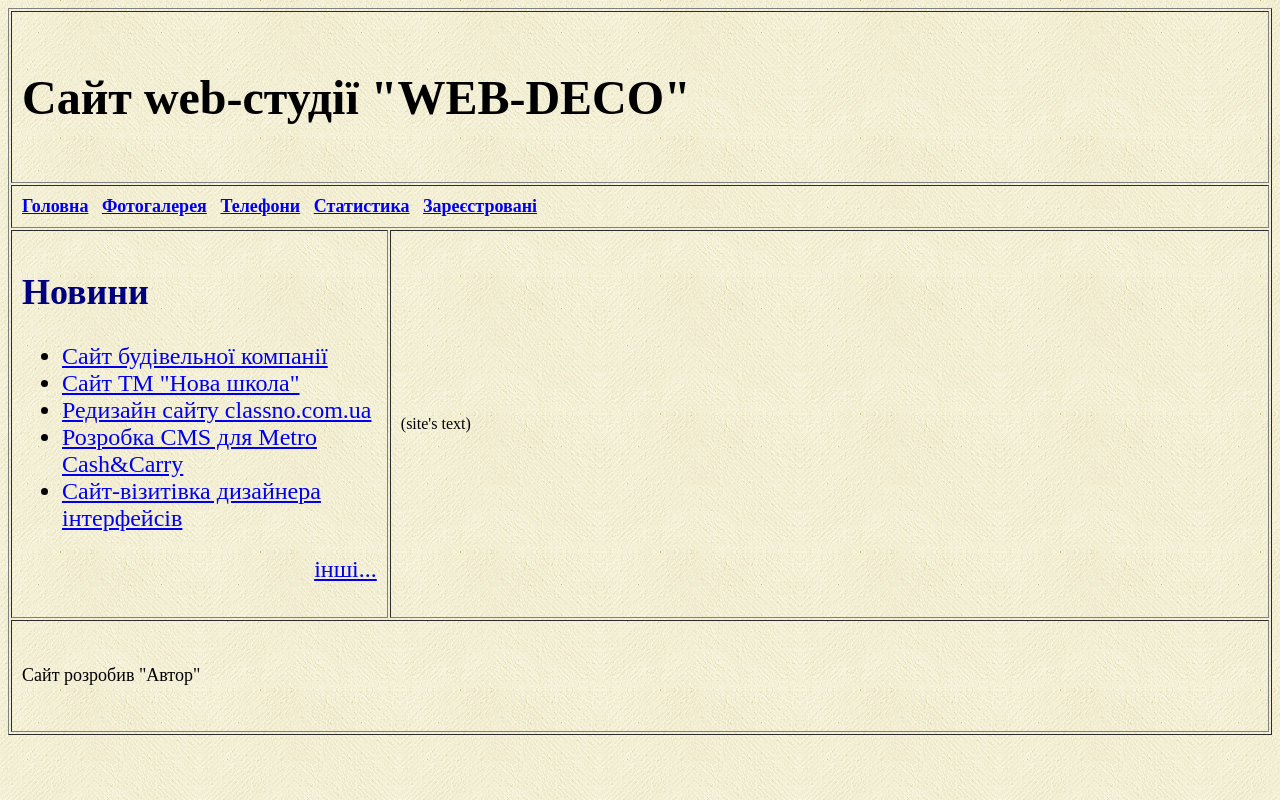
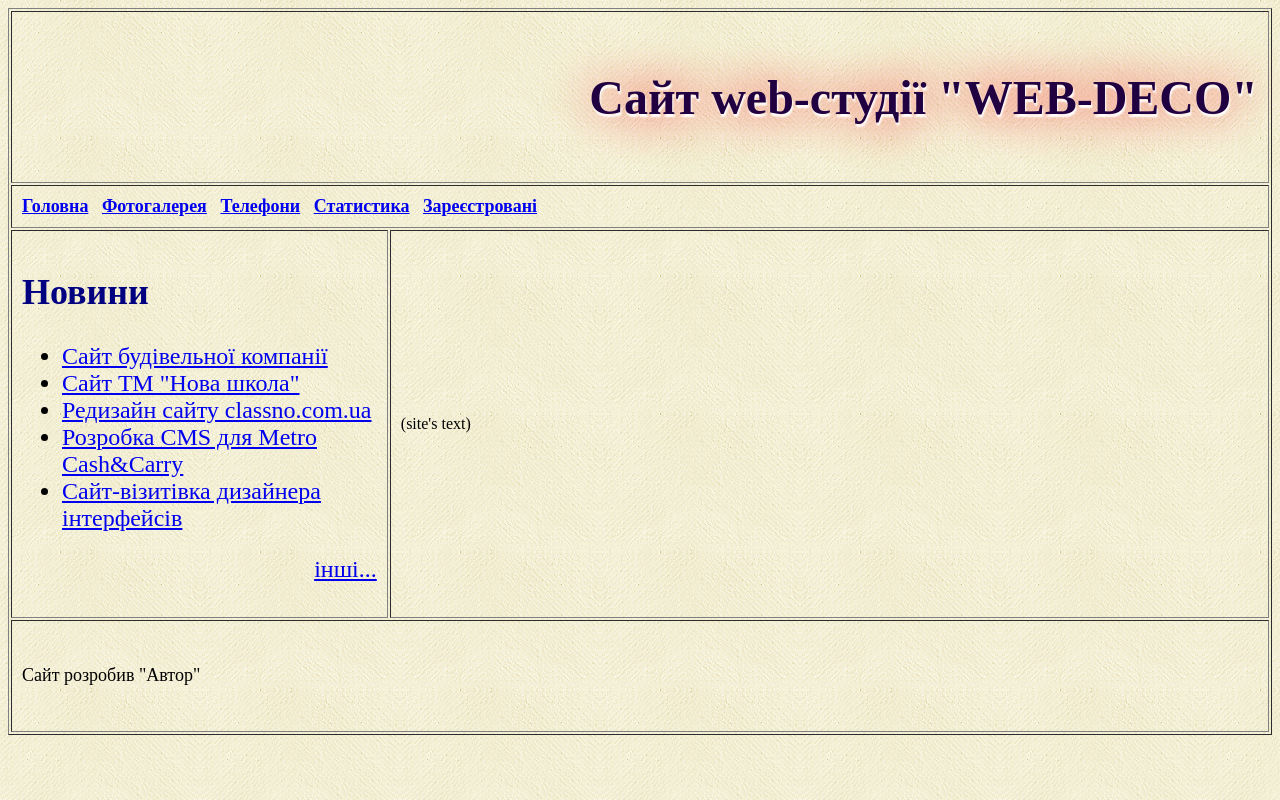
Before and after one commit to antoncymbaliuk/antoncymbaliuk.github.io, a plain HTML site: page index.html in a window 1280 px wide. Drawn offline with Linux system fonts and the light colour scheme.

Commit message:
09 - The shadow style wes added

```diff
--- a/index.html
+++ b/index.html
@@ -5,11 +5,19 @@
     <meta http-equiv="X-UA-Compatible" content="IE=edge">
     <meta name="viewport" content="width=<device-width>, initial-scale=1.0">
     <title>Сайт web-студії "WEB-DECO"</title>
+<style>
+    .shadowtext {
+        text-shadow: 1px 3px 2px white, 0 0 1em red;
+        color: #210042;
+        font-size: 2em;
+    }
+</style>
 </head>
-<body background = "images/bg.jpg">
+<BODY background = "images/bg.jpg">
     <table border = "1" align = "center" cellpadding = "10">
         <tr>
-            <td colspan = "2" height = "150" aign = "right"><font size = "5"><h1>Сайт web-студії "WEB-DECO"</h1></font></td>
+            <td colspan = "2" height = "150" align = "right" hspace = "5">
+                <font size = "5" color = "Maroon"><h1 class = "shadowtext">Сайт web-студії "WEB-DECO"</h1></font></td>
         </tr>
         <tr>
             <td colspan = "2">
@@ -46,5 +54,5 @@
             </td>
         </tr>
         </table>
-</body>
+    </BODY>
 </html>
```
